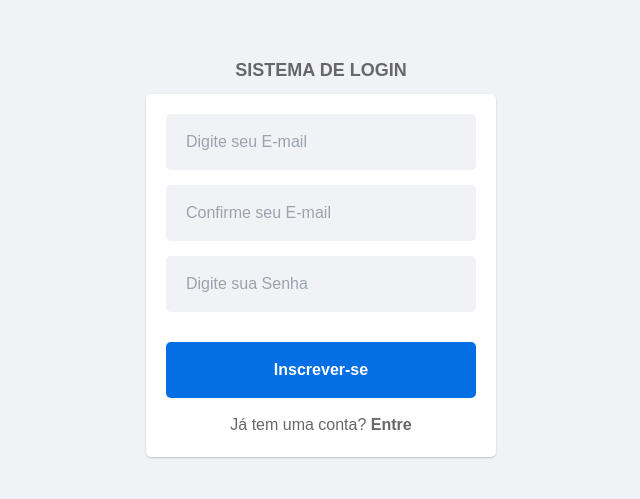
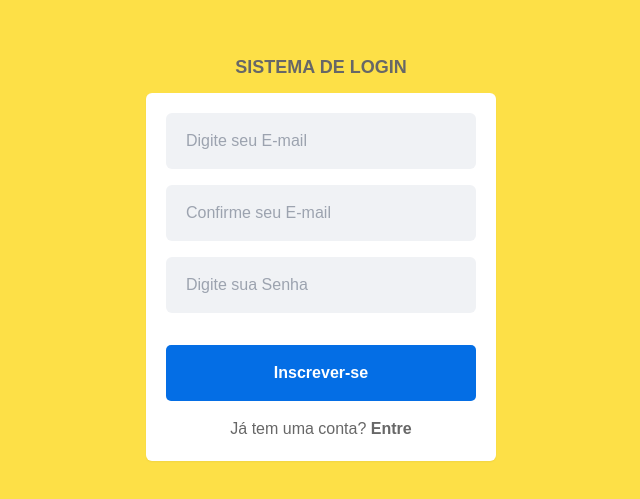
Before and after one commit to AlefLaniel/carrinho-compras-sigel, a React (Create React App) app: page /signup in a window 1280 px wide. Shown: the part 143-642 px from the top of the page, without its empty margins (319-959 px from the left). Built offline with nearby package versions, Linux system fonts and the light colour scheme.

Commit message:
update: implementando tailwindcss

```diff
--- a/src/components/Input/index.js
+++ b/src/components/Input/index.js
@@ -1,9 +1,8 @@
 import React from "react";
-import * as C from "./styles";
 
 const Input = ({ type, placeholder, value, onChange }) => {
   return (
-    <C.Input
+    <input className="py-4 px-5 w-full rounded-md text-base bg-[#f0f2f5]"
       value={value}
       onChange={onChange}
       type={type}
--- a/src/components/Input/styles.js
+++ /dev/null
@@ -1,12 +0,0 @@
-import styled from "styled-components";
-
-export const Input = styled.input`
-  outline: none;
-  padding: 16px 20px;
-  width: 100%;
-  border-radius: 5px;
-  font-size: 16px;
-
-  background-color: #f0f2f5;
-  border: none;
-`;
--- a/src/pages/Home/styles.js
+++ /dev/null
@@ -1,12 +0,0 @@
-import styled from "styled-components";
-
-export const Container = styled.div`
-  display: flex;
-  align-items: center;
-  justify-content: center;
-  flex-direction: column;
-  height: 100vh;
-  gap: 20px;
-`;
-
-export const Title = styled.h2``;
--- a/src/pages/Signin/index.js
+++ b/src/pages/Signin/index.js
@@ -1,7 +1,6 @@
 import React, { useState } from "react";
 import Input from "../../components/Input";
 import Button from "../../components/Button";
-import * as C from "./styles";
 import { Link, useNavigate } from "react-router-dom";
 import useAuth from "../../hooks/useAuth";
 
@@ -30,9 +29,9 @@ const Signin = () => {
   };
 
   return (
-    <C.Container>
-      <C.Label>SISTEMA DE LOGIN</C.Label>
-      <C.Content>
+    <div className="flex items-center justify-center flex-col gap-3 h-[100vh] bg-yellow-300">
+      <label className="text-lg font-semibold text-[#676767]">SISTEMA DE LOGIN</label>
+      <div className="flex items-center justify-center flex-col gap-4 w-full shadow-sm bg-white max-w-[350px] p-5 rounded-md">
         <Input
           type="email"
           placeholder="Digite seu E-mail"
@@ -45,16 +44,16 @@ const Signin = () => {
           value={senha}
           onChange={(e) => [setSenha(e.target.value), setError("")]}
         />
-        <C.labelError>{error}</C.labelError>
+        <label className="text-sm text-red-500">{error}</label>
         <Button Text="Entrar" onClick={handleLogin} />
-        <C.LabelSignup>
+        <label className="text-[16px] text-[#676767]">
           Não tem uma conta?
-          <C.Strong>
-            <Link to="/signup">&nbsp;Registre-se</Link>
-          </C.Strong>
-        </C.LabelSignup>
-      </C.Content>
-    </C.Container>
+          <strong className="cursor-pointer">
+            <Link className="text-[#676767]" to="/signup">&nbsp;Registre-se</Link>
+          </strong>
+        </label>
+      </div>
+    </div>
   );
 };
 
--- a/src/pages/Signin/styles.js
+++ /dev/null
@@ -1,49 +0,0 @@
-import styled from "styled-components";
-
-export const Container = styled.div`
-  display: flex;
-  align-items: center;
-  justify-content: center;
-  flex-direction: column;
-  gap: 10px;
-  height: 100vh;
-`;
-
-export const Content = styled.div`
-  gap: 15px;
-  display: flex;
-  align-items: center;
-  justify-content: center;
-  flex-direction: column;
-  width: 100%;
-  box-shadow: 0 1px 2px #0003;
-  background-color: white;
-  max-width: 350px;
-  padding: 20px;
-  border-radius: 5px;
-`;
-
-export const Label = styled.label`
-  font-size: 18px;
-  font-weight: 600;
-  color: #676767;
-`;
-
-export const LabelSignup = styled.label`
-  font-size: 16px;
-  color: #676767;
-`;
-
-export const labelError = styled.label`
-  font-size: 14px;
-  color: red;
-`;
-
-export const Strong = styled.strong`
-  cursor: pointer;
-
-  a {
-    text-decoration: none;
-    color: #676767;
-  }
-`;
--- a/src/pages/Signup/index.js
+++ b/src/pages/Signup/index.js
@@ -1,7 +1,6 @@
 import React, { useState } from "react";
 import Input from "../../components/Input";
 import Button from "../../components/Button";
-import * as C from "./styles";
 import { Link, useNavigate } from "react-router-dom";
 import useAuth from "../../hooks/useAuth";
 
@@ -35,9 +34,9 @@ const Signup = () => {
   };
 
   return (
-    <C.Container>
-      <C.Label>SISTEMA DE LOGIN</C.Label>
-      <C.Content>
+    <div className="flex items-center justify-center flex-col gap-3 h-[100vh] bg-yellow-300">
+      <label className="text-lg font-semibold text-[#676767]">SISTEMA DE LOGIN</label>
+      <div className="flex items-center justify-center flex-col gap-4 w-full shadow-sm bg-white max-w-[350px] p-5 rounded-md">
         <Input
           type="email"
           placeholder="Digite seu E-mail"
@@ -56,16 +55,16 @@ const Signup = () => {
           value={senha}
           onChange={(e) => [setSenha(e.target.value), setError("")]}
         />
-        <C.labelError>{error}</C.labelError>
+        <label className="text-sm text-red-500">{error}</label>
         <Button Text="Inscrever-se" onClick={handleSignup} />
-        <C.LabelSignin>
+        <label className="text-[16px] text-[#676767]">
           Já tem uma conta?
-          <C.Strong>
-            <Link to="/">&nbsp;Entre</Link>
-          </C.Strong>
-        </C.LabelSignin>
-      </C.Content>
-    </C.Container>
+          <strong className="cursor-pointer">
+            <Link className="text-[#676767]" to="/">&nbsp;Entre</Link>
+          </strong>
+        </label>
+      </div>
+    </div>
   );
 };
 
--- a/src/pages/Signup/styles.js
+++ /dev/null
@@ -1,49 +0,0 @@
-import styled from "styled-components";
-
-export const Container = styled.div`
-  display: flex;
-  align-items: center;
-  justify-content: center;
-  flex-direction: column;
-  gap: 10px;
-  height: 100vh;
-`;
-
-export const Content = styled.div`
-  gap: 15px;
-  display: flex;
-  align-items: center;
-  justify-content: center;
-  flex-direction: column;
-  width: 100%;
-  box-shadow: 0 1px 2px #0003;
-  background-color: white;
-  max-width: 350px;
-  padding: 20px;
-  border-radius: 5px;
-`;
-
-export const Label = styled.label`
-  font-size: 18px;
-  font-weight: 600;
-  color: #676767;
-`;
-
-export const LabelSignin = styled.label`
-  font-size: 16px;
-  color: #676767;
-`;
-
-export const labelError = styled.label`
-  font-size: 14px;
-  color: red;
-`;
-
-export const Strong = styled.strong`
-  cursor: pointer;
-
-  a {
-    text-decoration: none;
-    color: #676767;
-  }
-`;
```
